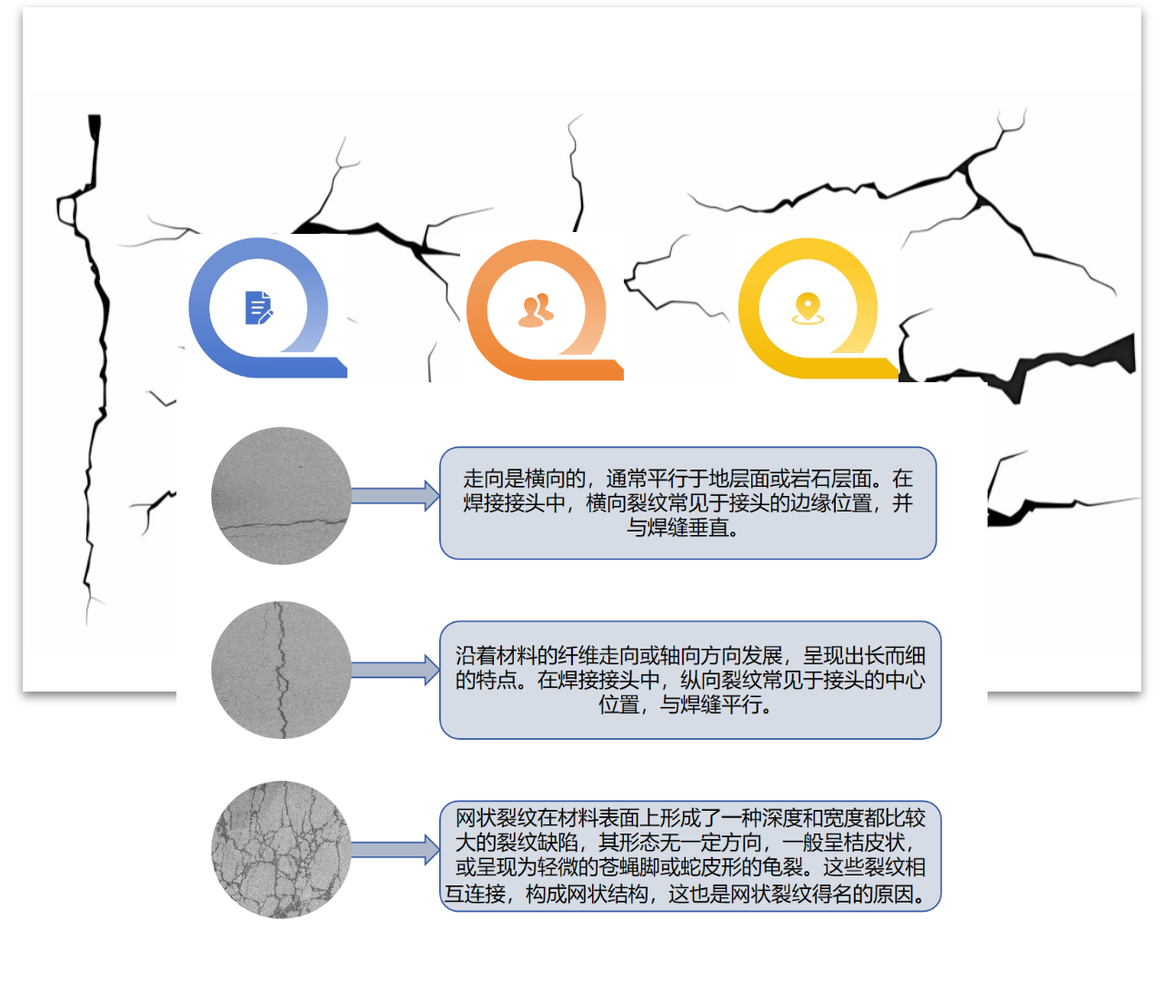
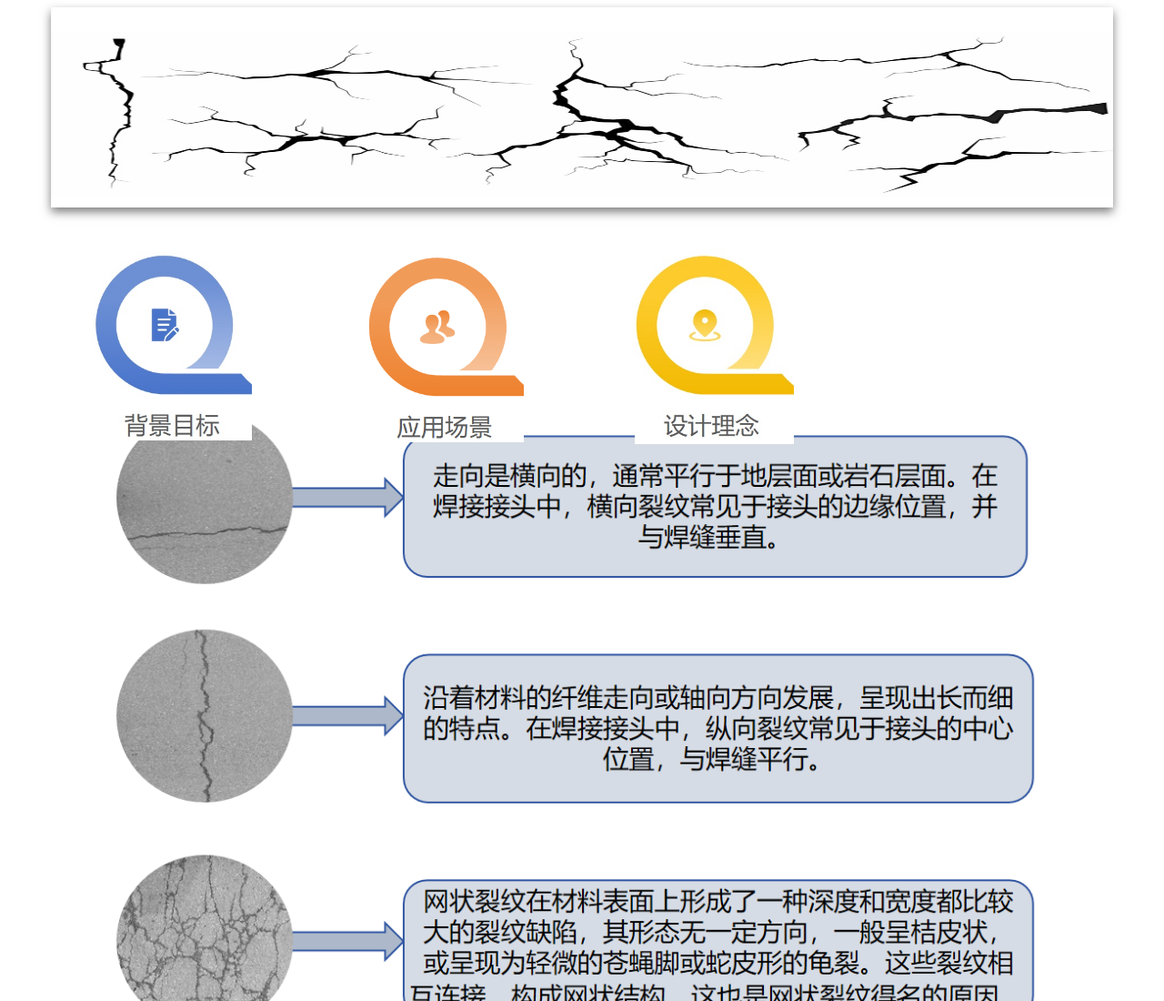
Before and after one commit to 505462019cj/505462019cj.github.io-home-page, a plain HTML site: page index.html in a window 1280 px wide. Shown: the top 1100 px of the page at 91% size. Before the commit the page ends 1069 px from the top, so only its background shows below. Drawn offline with Linux system fonts and the light colour scheme.

Commit message:
Update home page.css

```diff
--- a/css/home page.css
+++ b/css/home page.css
@@ -5,54 +5,50 @@
 }
 
 .banner {
-    position: absolute;
     display: flex;
     justify-content: center;
-    width: 98%;
-    height: 300px;
+    position: absolute;
+    width: 95%;
 
 }
 
 .images1 {
-    position: absolute;
     display: flex;
     justify-content: center;
-    width: 98%;
+    position: absolute;
+    width: 96%;
+    height: 220px;
     box-shadow: 0 5px 10px rgba(0, 0, 0, .5);
 
 }
-
-/*.introduce_p {
-    position: absolute;
-    display: flex;
-    justify-content: center;
-    font-size: 15px;
-    font-weight: bold;
-    top: 210px;
-}*/
 
 .function_picture {
     position: absolute;
     display: flex;
     justify-content: center;
-    top: 250px;
+    top: 270px;
+    height: 150px;
+    width: 98%;
     height: 150px;
 }
 
-/*.images_box {
-    width: 98%;
-}*/
+.images_box {
+    position: absolute;
+    display: flex;
+    justify-content: center;
+    left: 6%;
+}
 
 .images2 {
     width: 60%;
-    margin-left: 15px;
+    margin-left: 10px;
 }
 
 .crack_introduce {
     position: absolute;
     display: flex;
     justify-content: center;
-    top: 170px;
+    top: 120px;
 }
 
 .images3 {
```
